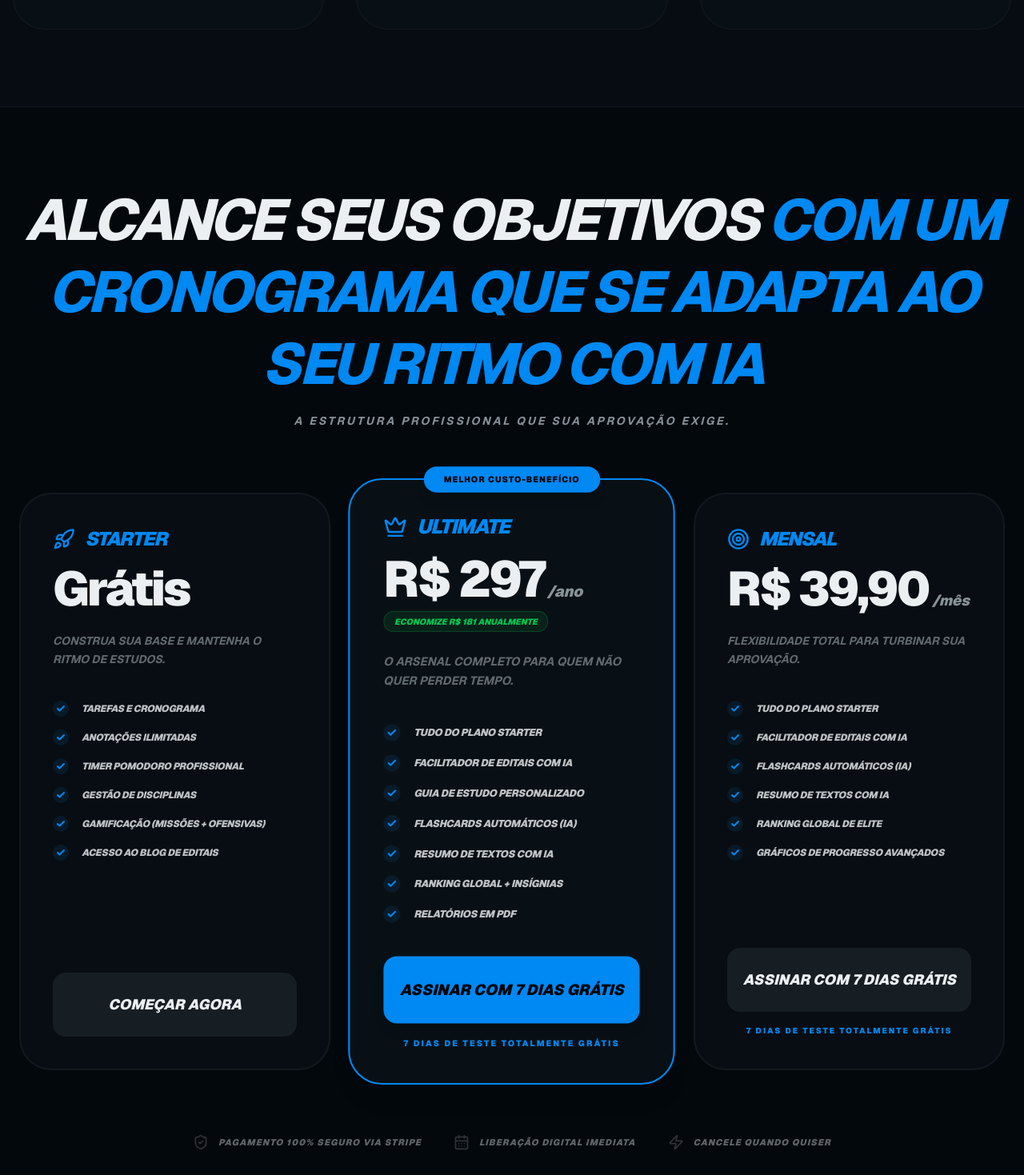
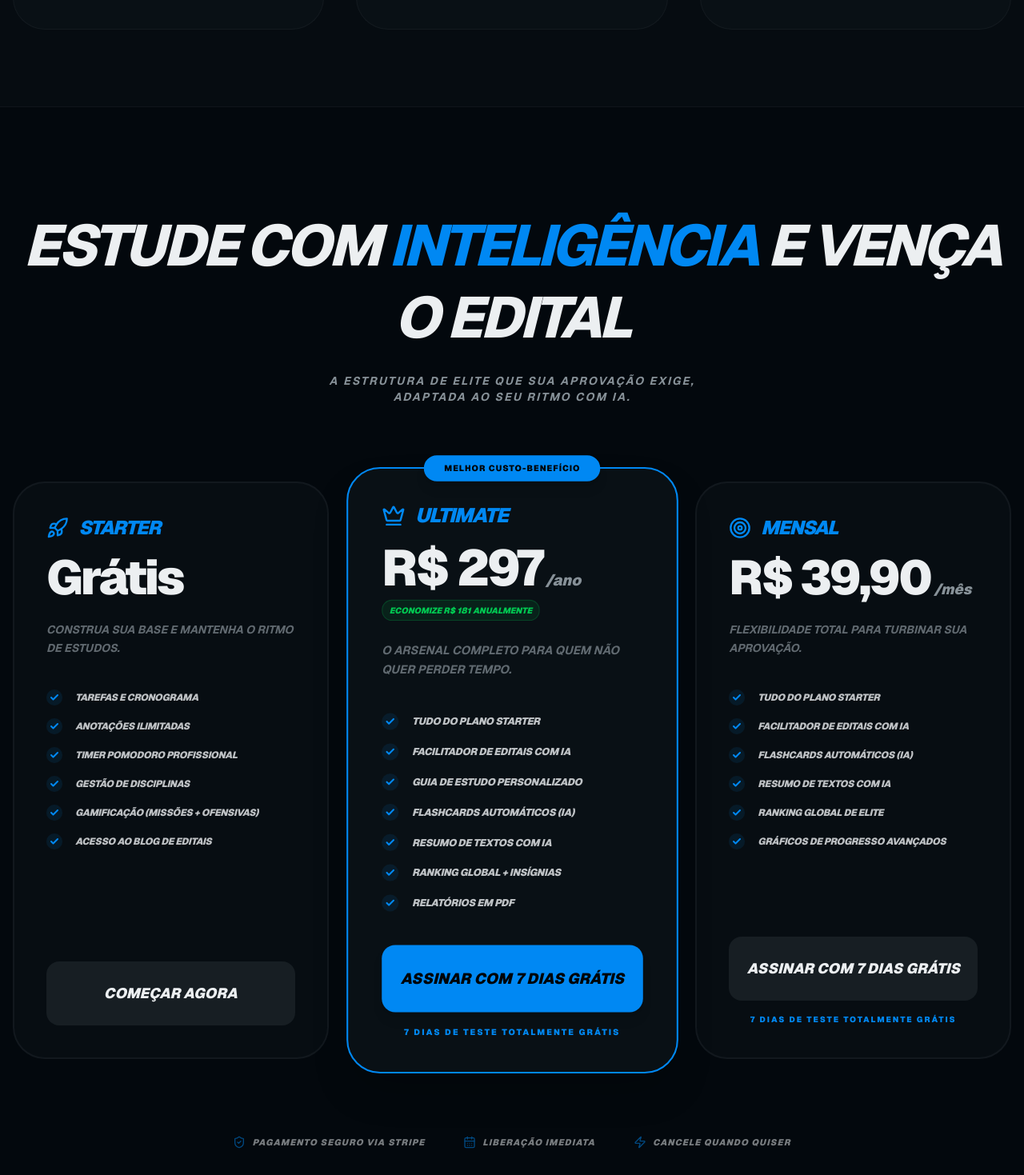
Before and after one commit to Rodrigopcosta/FocusStudy, a Next.js app: page / in a window 1280 px wide. Shown: the part 1401-2870 px from the top of the page at 80% size. Built offline with nearby package versions, Linux system fonts and the light colour scheme; no server answers.

Commit message:
style: melhora responsividade da seção de preços e refina copy do hero

```diff
--- a/components/landing/pricing-section.tsx
+++ b/components/landing/pricing-section.tsx
@@ -13,7 +13,6 @@ import {
 import { Button } from '@/components/ui/button'
 import { useRouter } from 'next/navigation'
 import { cn } from '@/lib/utils'
-import { motion } from 'framer-motion'
 
 const plans = [
   {
@@ -104,81 +103,95 @@ export function PricingSection() {
   }
 
   return (
-    <section className="py-24 px-6 bg-background relative overflow-hidden text-foreground">
-      {/* Glow de fundo otimizado */}
+    <section className="py-20 md:py-32 px-4 bg-background relative overflow-hidden text-foreground">
+      {/* Glow de fundo */}
       <div className="absolute top-0 left-1/2 -translate-x-1/2 w-full h-full bg-[radial-gradient(circle_at_center,rgba(var(--primary-rgb),0.03)_0,transparent_70%)] pointer-events-none" />
 
       <div className="max-w-7xl mx-auto relative z-10">
-        <div className="text-center mb-20 space-y-4">
-          <h2 className="text-5xl md:text-7xl font-extrabold italic uppercase tracking-tighter leading-tight">
-            Alcance seus objetivos{' '}
-            <span className="text-primary">
-              com um cronograma que se adapta ao seu ritmo com IA
-            </span>
+        <div className="text-center mb-16 md:mb-24 space-y-6">
+          {/* Frase ajustada para responsividade */}
+          <h2 className="text-4xl sm:text-5xl md:text-7xl font-extrabold italic uppercase tracking-tighter leading-[0.9] md:leading-tight">
+            Estude com <br className="md:hidden" />
+            <span className="text-primary italic">Inteligência</span> e{' '}
+            <br className="md:hidden" />
+            Vença o Edital
           </h2>
-          <p className="text-muted-foreground font-bold uppercase italic tracking-[0.2em] text-xs md:text-sm">
-            A estrutura profissional que sua aprovação exige.
+          <p className="text-muted-foreground font-bold uppercase italic tracking-[0.15em] text-[10px] md:text-sm max-w-lg mx-auto">
+            A estrutura de elite que sua aprovação exige,{' '}
+            <br className="hidden md:block" /> adaptada ao seu ritmo com IA.
           </p>
         </div>
 
-        <div className="grid lg:grid-cols-3 gap-8 items-stretch">
+        <div className="grid grid-cols-1 lg:grid-cols-3 gap-6 md:gap-8 items-stretch">
           {plans.map(plan => (
             <div
               key={plan.name}
               className={cn(
-                'relative flex flex-col p-10 rounded-[2.5rem] border-2 transition-all duration-200 will-change-transform',
+                'relative flex flex-col p-8 md:p-10 rounded-4xl md:rounded-[2.5rem] border-2 transition-all duration-200',
                 plan.highlight
-                  ? 'border-primary bg-card shadow-xl z-20 lg:scale-105'
+                  ? 'border-primary bg-card shadow-2xl z-20 lg:scale-105'
                   : 'border-border/50 bg-card/80 hover:border-primary/30'
               )}
             >
               {plan.badge && (
-                <div className="absolute -top-4 left-1/2 -translate-x-1/2 bg-primary text-primary-foreground text-[10px] font-black uppercase px-6 py-2 rounded-full shadow-lg whitespace-nowrap tracking-widest">
+                <div className="absolute -top-4 left-1/2 -translate-x-1/2 bg-primary text-primary-foreground text-[9px] md:text-[10px] font-black uppercase px-4 md:px-6 py-2 rounded-full shadow-lg whitespace-nowrap tracking-widest">
                   {plan.badge}
                 </div>
               )}
 
-              <div className="mb-10 text-left">
+              <div className="mb-8 md:mb-10 text-left">
                 <div className="flex items-center gap-3 mb-4 text-primary">
-                  {plan.name === 'Starter' && <Rocket className="h-7 w-7" />}
-                  {plan.name === 'Ultimate' && <Crown className="h-7 w-7" />}
-                  {plan.name === 'Mensal' && <Target className="h-7 w-7" />}
-                  <h3 className="text-2xl font-black italic uppercase tracking-tighter">
+                  {plan.name === 'Starter' && (
+                    <Rocket className="h-6 w-6 md:h-7 md:w-7" />
+                  )}
+                  {plan.name === 'Ultimate' && (
+                    <Crown className="h-6 w-6 md:h-7 md:w-7" />
+                  )}
+                  {plan.name === 'Mensal' && (
+                    <Target className="h-6 w-6 md:h-7 md:w-7" />
+                  )}
+                  <h3 className="text-xl md:text-2xl font-black italic uppercase tracking-tighter">
                     {plan.name}
                   </h3>
                 </div>
 
                 <div className="flex items-baseline gap-1 text-foreground">
-                  <span className="text-5xl md:text-6xl font-black tracking-tighter">
+                  <span className="text-4xl md:text-6xl font-black tracking-tighter">
                     {plan.price}
                   </span>
                   {plan.period && (
-                    <span className="text-muted-foreground font-black italic text-lg">
+                    <span className="text-muted-foreground font-black italic text-base md:text-lg">
                       {plan.period}
                     </span>
                   )}
                 </div>
 
                 {plan.economy && (
-                  <div className="mt-2 inline-block bg-green-500/10 border border-green-500/20 px-3 py-1 rounded-lg">
-                    <p className="text-green-500 text-[10px] font-black uppercase italic">
+                  <div className="mt-2 inline-block bg-green-500/10 border border-green-500/20 px-2 py-1 rounded-lg">
+                    <p className="text-green-500 text-[9px] md:text-[10px] font-black uppercase italic">
                       {plan.economy}
                     </p>
                   </div>
                 )}
 
-                <p className="text-sm text-muted-foreground mt-6 font-bold uppercase italic leading-relaxed opacity-70">
+                <p className="text-xs md:text-sm text-muted-foreground mt-4 md:mt-6 font-bold uppercase italic leading-relaxed opacity-70">
                   {plan.description}
                 </p>
               </div>
 
-              <div className="space-y-4 mb-10 flex-1">
+              <div className="space-y-3 md:space-y-4 mb-8 md:mb-10 flex-1">
                 {plan.features.map(feature => (
-                  <div key={feature} className="flex items-center gap-4">
-                    <div className="h-5 w-5 rounded-full bg-primary/10 flex items-center justify-center shrink-0">
-                      <Check className="h-3 w-3 text-primary" strokeWidth={4} />
+                  <div
+                    key={feature}
+                    className="flex items-center gap-3 md:gap-4"
+                  >
+                    <div className="h-4 w-4 md:h-5 md:w-5 rounded-full bg-primary/10 flex items-center justify-center shrink-0">
+                      <Check
+                        className="h-2.5 w-2.5 md:h-3 md:w-3 text-primary"
+                        strokeWidth={4}
+                      />
                     </div>
-                    <span className="text-[11px] md:text-xs font-black uppercase italic text-foreground/80 tracking-tight">
+                    <span className="text-[10px] md:text-xs font-black uppercase italic text-foreground/80 tracking-tight">
                       {feature}
                     </span>
                   </div>
@@ -192,19 +205,18 @@ export function PricingSection() {
                     plan.priceId ? loadingPriceId === plan.priceId : false
                   }
                   className={cn(
-                    'relative w-full h-20 rounded-2xl font-black italic uppercase text-lg overflow-hidden transition-transform duration-200 active:scale-95 group/btn cursor-pointer!',
+                    'relative w-full h-16 md:h-20 rounded-xl md:rounded-2xl font-black italic uppercase text-base md:text-lg overflow-hidden transition-transform duration-200 active:scale-95 group/btn cursor-pointer!',
                     plan.highlight
                       ? 'bg-primary text-primary-foreground shadow-lg'
                       : 'bg-secondary text-foreground hover:bg-secondary/80'
                   )}
                 >
-                  {/* Shimmer Otimizado: sem tag de estilo, usando transição de opacidade/transform via Tailwind */}
-                  <span className="absolute inset-0 w-full h-full bg-linear-to-r from-transparent via-white/10 to-transparent -translate-x-full group-hover/btn:animate-[shimmer_1.5s_infinite] pointer-events-none will-change-transform" />
+                  <span className="absolute inset-0 w-full h-full bg-linear-to-r from-transparent via-white/10 to-transparent -translate-x-full group-hover/btn:animate-[shimmer_1.5s_infinite] pointer-events-none" />
 
                   <span className="relative z-10 flex items-center justify-center gap-2">
                     {plan.priceId && loadingPriceId === plan.priceId ? (
                       <>
-                        <div className="h-5 w-5 border-2 border-current border-t-transparent rounded-full animate-spin" />
+                        <div className="h-4 w-4 md:h-5 md:w-5 border-2 border-current border-t-transparent rounded-full animate-spin" />
                         PROCESSANDO...
                       </>
                     ) : (
@@ -214,7 +226,7 @@ export function PricingSection() {
                 </Button>
 
                 {plan.name !== 'Starter' && (
-                  <p className="text-[10px] text-center font-black text-primary tracking-[0.2em] uppercase">
+                  <p className="text-[9px] md:text-[10px] text-center font-black text-primary tracking-[0.2em] uppercase">
                     7 DIAS DE TESTE TOTALMENTE GRÁTIS
                   </p>
                 )}
@@ -223,18 +235,17 @@ export function PricingSection() {
           ))}
         </div>
 
-        {/* Badges de confiança finais */}
-        <div className="mt-20 flex flex-wrap justify-center gap-10 opacity-40 grayscale hover:grayscale-0 transition-all duration-500">
-          <div className="flex items-center gap-3 text-[11px] font-black uppercase italic tracking-widest">
-            <ShieldCheck className="h-5 w-5 text-primary" /> Pagamento 100%
-            Seguro via Stripe
+        {/* Badges de confiança */}
+        <div className="mt-16 md:mt-24 flex flex-col md:flex-row items-center justify-center gap-6 md:gap-12 opacity-50">
+          <div className="flex items-center gap-2 text-[10px] md:text-[11px] font-black uppercase italic tracking-widest">
+            <ShieldCheck className="h-4 w-4 text-primary" /> Pagamento Seguro
+            via Stripe
           </div>
-          <div className="flex items-center gap-3 text-[11px] font-black uppercase italic tracking-widest">
-            <CalendarDays className="h-5 w-5 text-primary" /> Liberação Digital
-            Imediata
+          <div className="flex items-center gap-2 text-[10px] md:text-[11px] font-black uppercase italic tracking-widest">
+            <CalendarDays className="h-4 w-4 text-primary" /> Liberação Imediata
           </div>
-          <div className="flex items-center gap-3 text-[11px] font-black uppercase italic tracking-widest">
-            <Zap className="h-5 w-5 text-primary" /> Cancele quando quiser
+          <div className="flex items-center gap-2 text-[10px] md:text-[11px] font-black uppercase italic tracking-widest">
+            <Zap className="h-4 w-4 text-primary" /> Cancele quando quiser
           </div>
         </div>
       </div>
```
